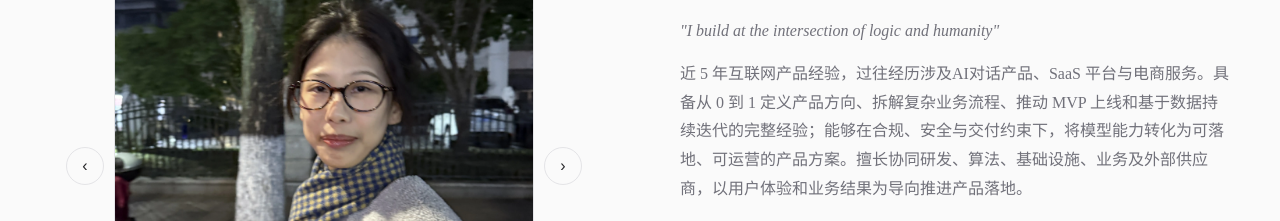
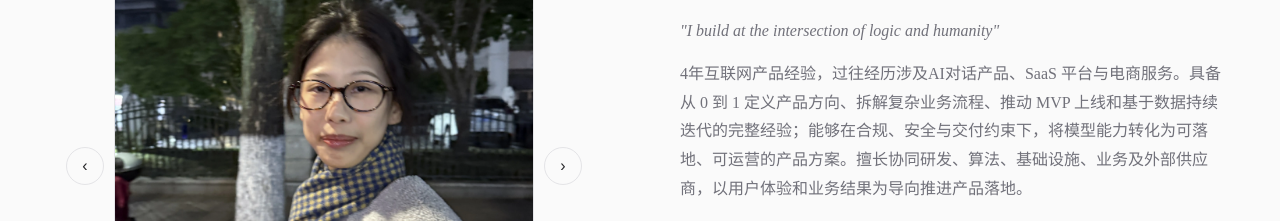
Before and after one commit to asourorange/YunaResume, a plain HTML site: page about.html in a window 1280 px wide. Shown: the part 519-740 px from the top of the page. Drawn offline with nearby package versions, Linux system fonts and the light colour scheme.

Commit message:
Update about.html

```diff
--- a/about.html
+++ b/about.html
@@ -68,7 +68,7 @@
           <p class="section-label">Hello, I'm</p>
           <h2>Yuna Xu</h2>
           <p class="about-quote">"I build at the intersection of logic and humanity"</p>
-          <p>近 5 年互联网产品经验，过往经历涉及AI对话产品、SaaS 平台与电商服务。具备从 0 到 1 定义产品方向、拆解复杂业务流程、推动 MVP 上线和基于数据持续迭代的完整经验；能够在合规、安全与交付约束下，将模型能力转化为可落地、可运营的产品方案。擅长协同研发、算法、基础设施、业务及外部供应商，以用户体验和业务结果为导向推进产品落地。</p>
+          <p>4年互联网产品经验，过往经历涉及AI对话产品、SaaS 平台与电商服务。具备从 0 到 1 定义产品方向、拆解复杂业务流程、推动 MVP 上线和基于数据持续迭代的完整经验；能够在合规、安全与交付约束下，将模型能力转化为可落地、可运营的产品方案。擅长协同研发、算法、基础设施、业务及外部供应商，以用户体验和业务结果为导向推进产品落地。</p>
           <div class="about-tags">
             <span class="tag">#Agent产品设计</span>
             <span class="tag">#CUI对话式交互</span>
```
